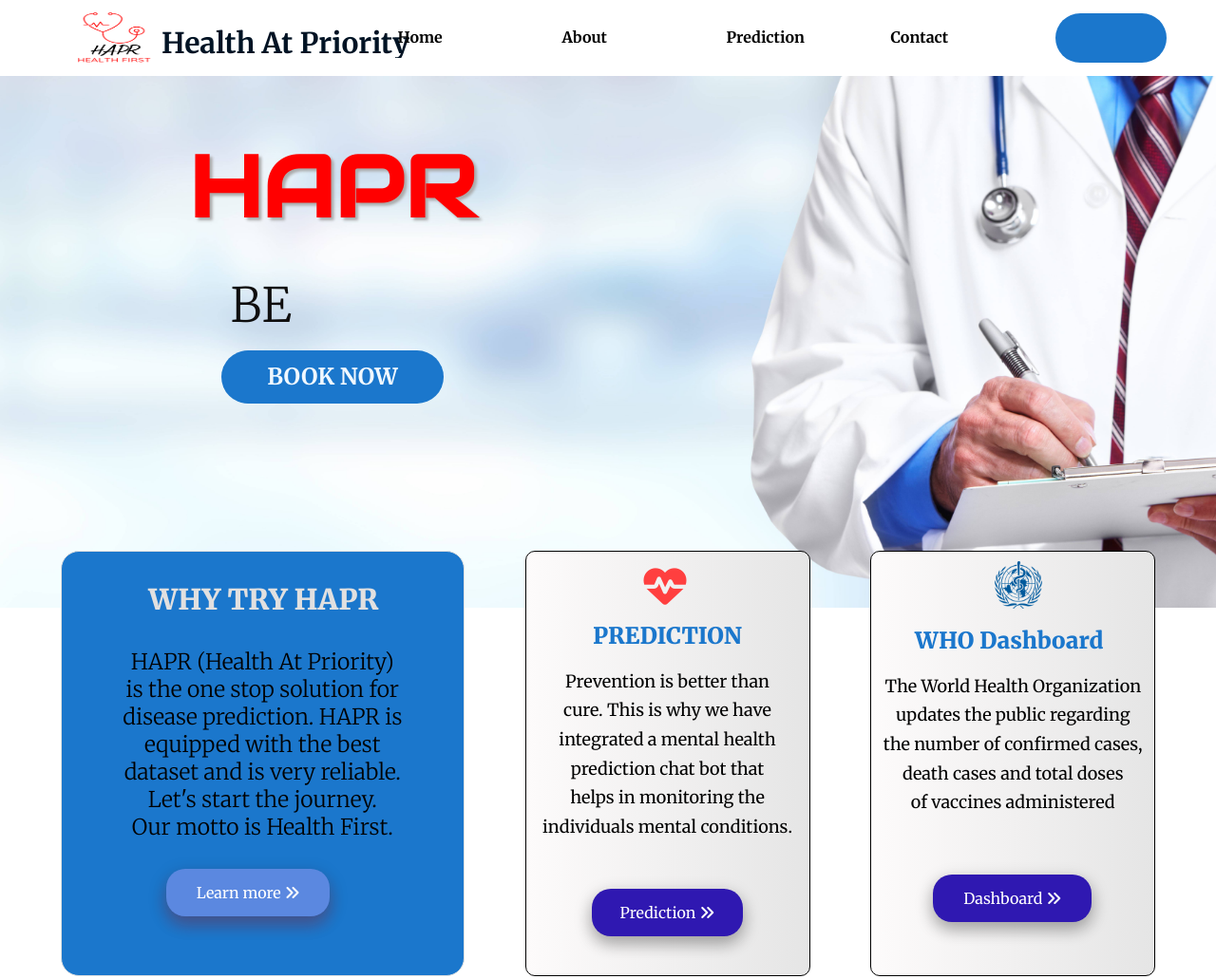
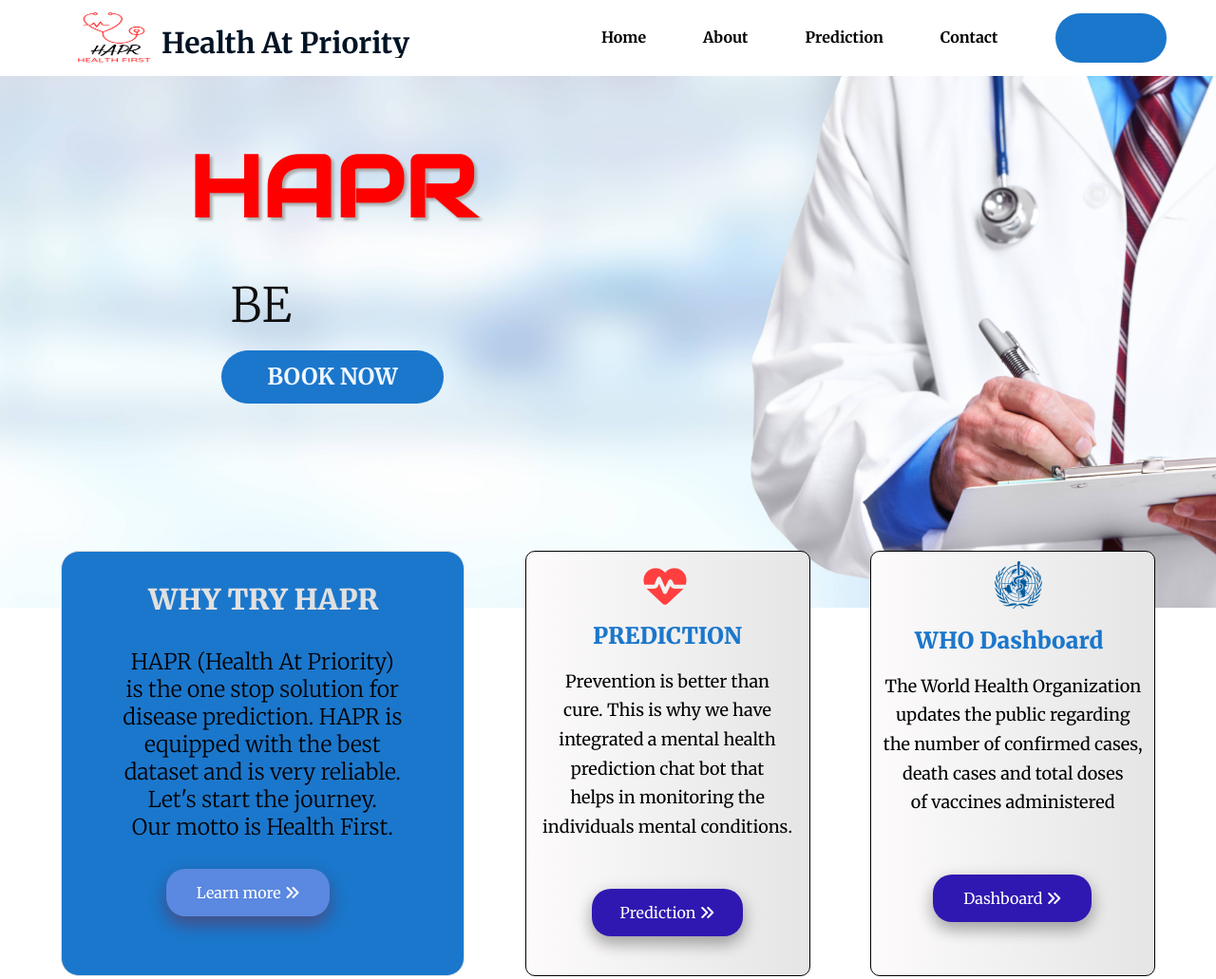
Before and after one commit to Prasiddhi1331/HAPR2.0, a website: page html/index.html in a window 1280 px wide. Shown: the top 1031 px of the page at 95% size. Drawn offline with Linux system fonts and the light colour scheme; a web font is replaced by a local one.

Commit message:
nav fixed

```diff
--- a/css/nav.css
+++ b/css/nav.css
@@ -26,7 +26,6 @@
   }
   .navbar a {
     height: 11px;
-    width: 113px;
     font-weight: 700;
     font-size: 16px;
     line-height: 50px;
```
